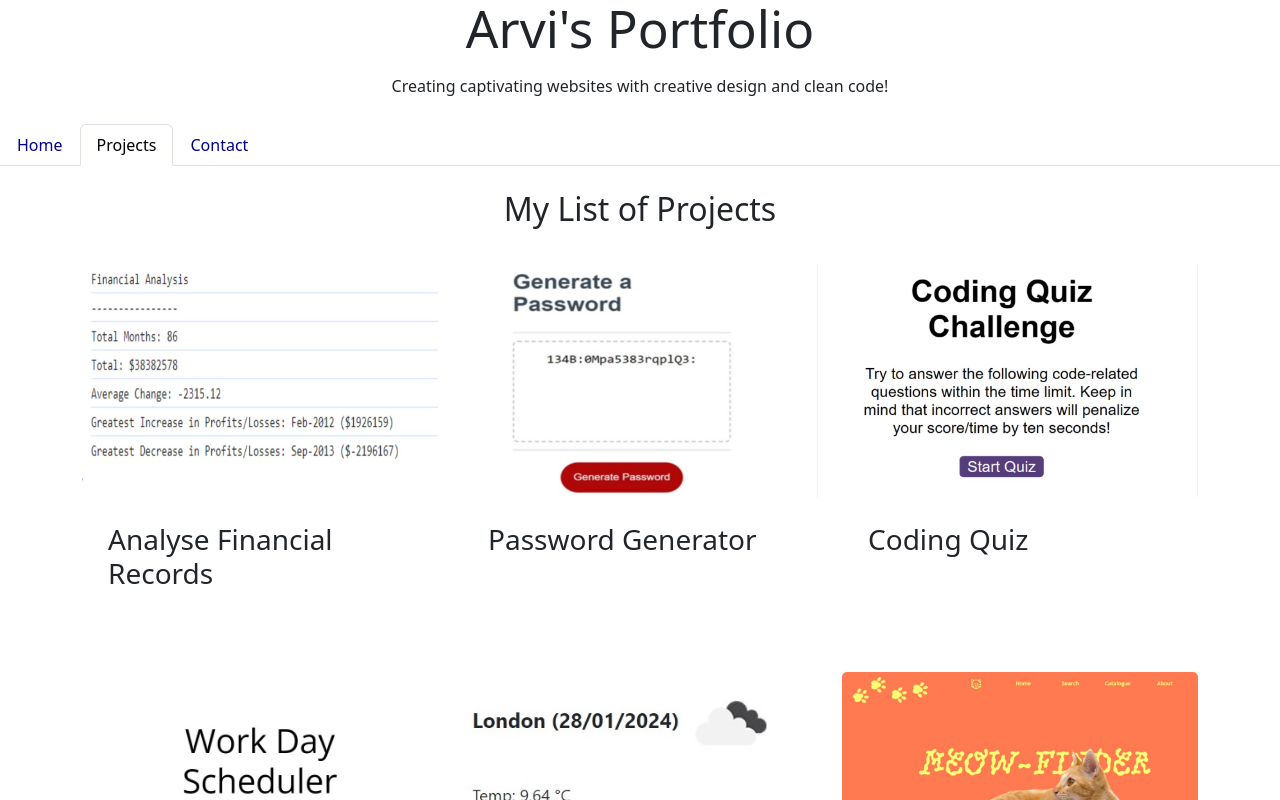
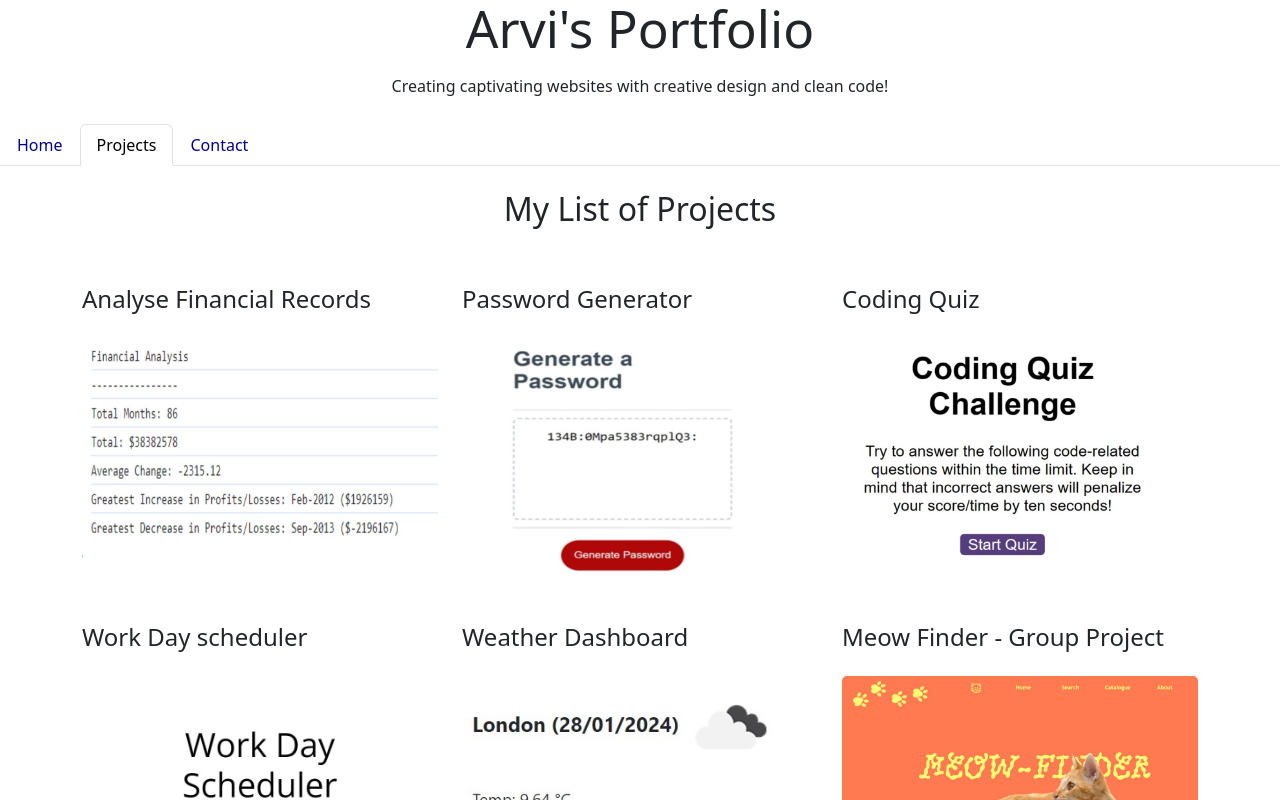
Before and after one commit to timsbootcamp/react-my-portfolio, a React (Vite) app in the folder my-portfolio/: page /projects in a window 1280 px wide. Shown: the top 800 px of the page. Built offline with nearby package versions, Linux system fonts and the light colour scheme.

Commit message:
Updated image links

```diff
--- a/my-portfolio/src/components/pages/ProjectDetails.jsx
+++ b/my-portfolio/src/components/pages/ProjectDetails.jsx
@@ -16,8 +16,6 @@ function ProjectDetails() {
       <h3>{project.title}</h3>
       <p>{project.description}</p>
 
-      <p>{project.image}</p>
-
       <img className="product-detail-image" src={project.image} alt={project.title} />
       <p>
         GitHub URL: <a href={project.githubUrl}>{project.githubUrl}</a>
--- a/my-portfolio/src/components/pages/Projects.jsx
+++ b/my-portfolio/src/components/pages/Projects.jsx
@@ -8,18 +8,19 @@ const Projects = () => {
     <div className="container project-gallery">
       <br/>
       <h2 className="text-center">My List of Projects</h2>
-      <br/>
+      <br/><br/>
 
       <div className="row row-cols-1 row-cols-md-2 row-cols-lg-3 g-4">
         {projectData.map((project) => (
           <div key={project.id} className="col mb-4">
+                <div className="card-body">
+                  <h4 className="card-title">{project.title}</h4>
+                  <br/>
+                </div>
+
             <Link to={`/projects/${project.id}`}>
               <div className="card h-100 border-0">
               <img src={project.image} alt={project.title} className="card-img-top" />
-
-                <div className="card-body">
-                  <h3 className="card-title">{project.title}</h3>
-                </div>
               </div>
             </Link>
           </div>
--- a/my-portfolio/src/data/projects.json
+++ b/my-portfolio/src/data/projects.json
@@ -3,7 +3,7 @@
     "id": "0",
     "title": "Analyse Financial Records",
     "description": "Challenge 4 of edX Boot Camp (Front End) to create Javascript code for analyzing the financial records of a company.",
-    "image": "src/assets/images/01.jpg",
+    "image": "../src/assets/images/01.jpg",
     "githubUrl": "https://github.com/timsbootcamp/Console-Finances",
     "deployedUrl": "https://timsbootcamp.github.io/Console-Finances/"
   },
@@ -11,7 +11,7 @@
       "id": "1",
       "title": "Password Generator",
       "description": "Challenge 5 of edX Boot Camp (Front End) to create Javascript Password Generator.",
-      "image": "src/assets/images/passwordgenerator.jpg",
+      "image": "../src/assets/images/passwordgenerator.jpg",
       "githubUrl": "https://github.com/timsbootcamp/js-password-generator",
       "deployedUrl": "https://timsbootcamp.github.io/js-password-generator/"
     },
@@ -19,7 +19,7 @@
     "id": "2",
     "title": "Coding Quiz",
     "description": "Challenge 6 of edX Boot Camp (Front End) to create Code Quiz using Web API.",
-    "image": "src/assets/images/coding-quiz.jpg",
+    "image": "../src/assets/images/coding-quiz.jpg",
     "githubUrl": "https://github.com/timsbootcamp/webapi-code-quiz",
     "deployedUrl": "https://timsbootcamp.github.io/webapi-code-quiz/"
   },
@@ -27,7 +27,7 @@
     "id": "3",
     "title": "Work Day scheduler",
     "description": "Challenge 7 of edX Boot Camp (Front End) to create a simple calendar application.",
-    "image": "src/assets/images/work-day-scheduler.jpg",
+    "image": "../src/assets/images/work-day-scheduler.jpg",
     "githubUrl": "https://github.com/timsbootcamp/third-party-api-work-day-scheduler",
     "deployedUrl": "https://timsbootcamp.github.io/third-party-api-work-day-scheduler/"
   },
@@ -35,7 +35,7 @@
     "id": "4",
     "title": "Weather Dashboard",
     "description": "Challenge 8 of edX Boot Camp (Front End) to create a Weather Dashboard.",
-    "image": "src/assets/images/weather-dashboard.jpg",
+    "image": "../src/assets/images/weather-dashboard.jpg",
     "githubUrl": "https://github.com/timsbootcamp/server-side-api-weather-dashboard",
     "deployedUrl": "https://timsbootcamp.github.io/server-side-api-weather-dashboard/"
   },
@@ -43,7 +43,7 @@
     "id": "5",
     "title": "Meow Finder - Group Project",
     "description": "Project 1 of edX Boot Camp (Front End) course to create an Interactive Front-End Application.",
-    "image": "src/assets/images/meow-finder.jpg",
+    "image": "../src/assets/images/meow-finder.jpg",
     "githubUrl": "https://github.com/timsbootcamp/meow-finder",
     "deployedUrl": "https://timsbootcamp.github.io/meow-finder/"
   }
--- a/my-portfolio/src/index.css
+++ b/my-portfolio/src/index.css
@@ -96,4 +96,6 @@ h3, p {
 
 .product-detail-image {
   padding: 10px;
+  width: 400px; /* Set the width */
+  height: auto; /* Maintain aspect ratio */
 }
```
Also changed, not shown: my-portfolio/src/assets/images/coding-quiz.jpg, my-portfolio/src/assets/images/passwordgenerator.jpg.
